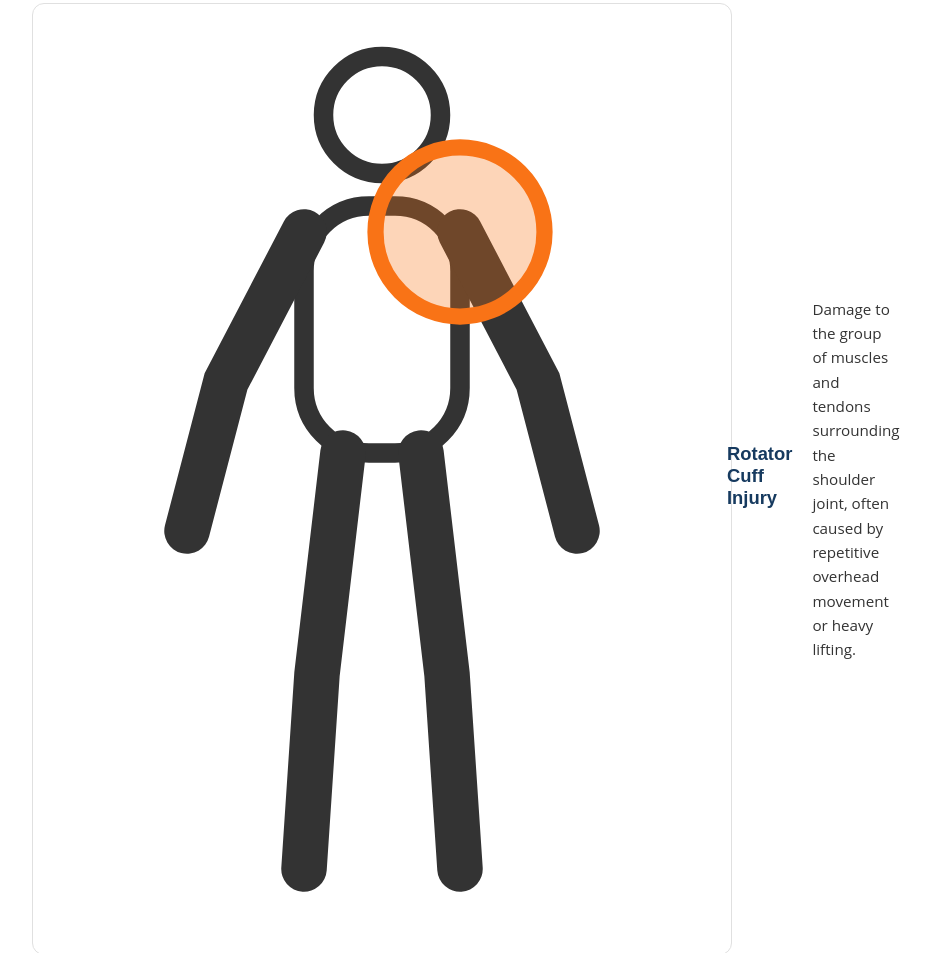
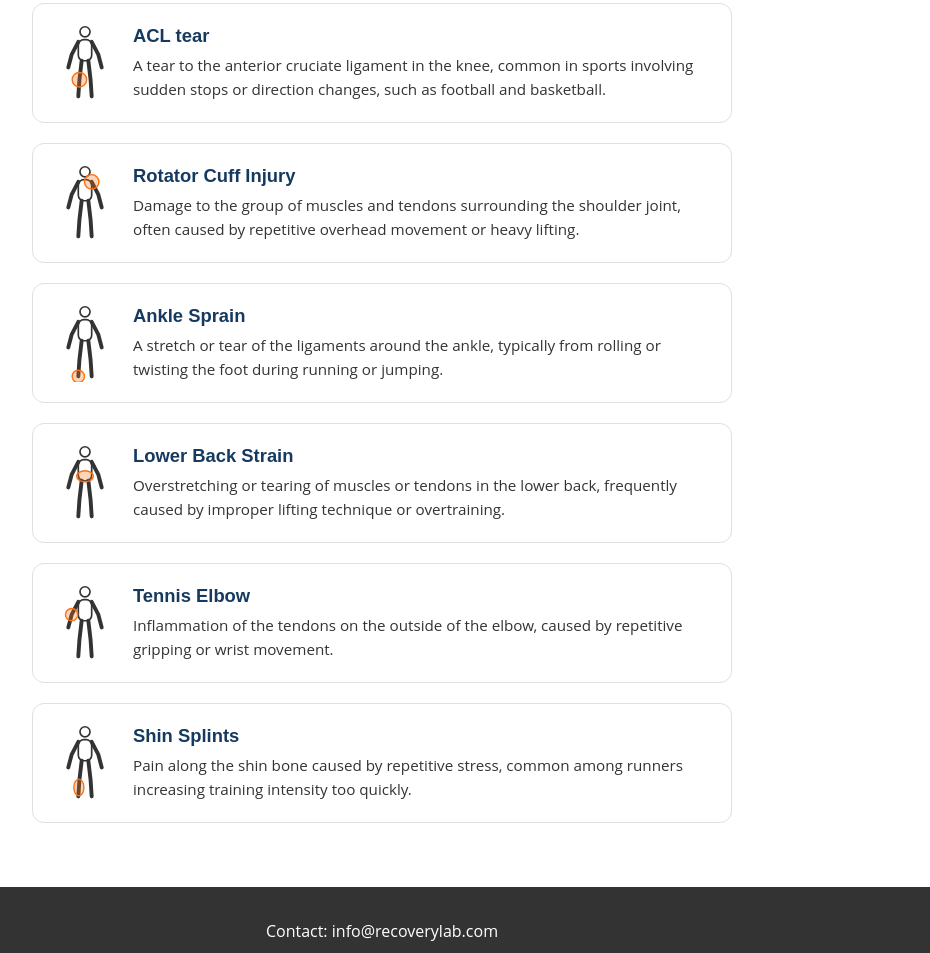
Before and after one commit to s-azzouz/recovery-lab, a plain HTML site: page injury-library.html in a window 1280 px wide. Shown: the part 1273-2226 px from the top of the page, without its empty margins (258-1188 px from the left). Drawn offline with Linux system fonts and the light colour scheme.

Commit message:
Corrected injury image class name mismatch and text wrap for correct flex layout

```diff
--- a/assets/css/style.css
+++ b/assets/css/style.css
@@ -544,6 +544,10 @@ img {
 }
 
 /* ===== Injury Library Images ===== */
+.injury-text {
+  flex: 1;
+  min-width: 0;
+}
 .injury-item {
   display: flex;
   gap: 1.25rem;
--- a/injury-library.html
+++ b/injury-library.html
@@ -47,33 +47,51 @@
             </li>
 
             <li class="injury-item">
-                <img src="assets/images/injury-shoulder.svg" alt="Shoulder icon representing a rotator cuff injury" class="injury-icon">
-                <h3>Rotator Cuff Injury</h3>
-                <p>Damage to the group of muscles and tendons surrounding the shoulder joint, often caused by repetitive overhead movement or heavy lifting.</p>
+    <img src="assets/images/injury-acl.svg" alt="Knee icon representing an ACL tear" class="injury-image">
+    <div class="injury-text">
+        <h3>ACL tear</h3>
+        <p>A tear to the anterior cruciate ligament in the knee, common in sports involving sudden stops or direction changes, such as football and basketball.</p>
+    </div>
 </li>
 
 <li class="injury-item">
-                <img src="assets/images/injury-ankle.svg" alt="Ankle icon representing an ankle sprain" class="injury-icon">
-                <h3>Ankle Sprain</h3>
-                <p>A stretch or tear of the ligaments around the ankle, typically from rolling or twisting the foot during running or jumping.</p>
+    <img src="assets/images/injury-shoulder.svg" alt="Shoulder icon representing a rotator cuff injury" class="injury-image">
+    <div class="injury-text">
+        <h3>Rotator Cuff Injury</h3>
+        <p>Damage to the group of muscles and tendons surrounding the shoulder joint, often caused by repetitive overhead movement or heavy lifting.</p>
+    </div>
 </li>
 
 <li class="injury-item">
-                <img src="assets/images/injury-back.svg" alt="Lower back icon representing a lower back strain" class="injury-icon">
-                <h3>Lower Back Strain</h3>
-                <p>Overstretching or tearing of muscles or tendons in the lower back, frequently caused by improper lifting technique or overtraining.</p>
+    <img src="assets/images/injury-ankle.svg" alt="Ankle icon representing an ankle sprain" class="injury-image">
+    <div class="injury-text">
+        <h3>Ankle Sprain</h3>
+        <p>A stretch or tear of the ligaments around the ankle, typically from rolling or twisting the foot during running or jumping.</p>
+    </div>
 </li>
 
 <li class="injury-item">
-                <img src="assets/images/injury-elbow.svg" alt="Elbow icon representing tennis elbow" class="injury-icon">
-                <h3>Tennis Elbow</h3>
-                <p>Inflammation of the tendons on the outside of the elbow, caused by repetitive gripping or wrist movement.</p>
+    <img src="assets/images/injury-back.svg" alt="Lower back icon representing a lower back strain" class="injury-image">
+    <div class="injury-text">
+        <h3>Lower Back Strain</h3>
+        <p>Overstretching or tearing of muscles or tendons in the lower back, frequently caused by improper lifting technique or overtraining.</p>
+    </div>
 </li>
 
 <li class="injury-item">
-                <img src="assets/images/injury-shin.svg" alt="Shin icon representing shin splints" class="injury-icon">
+    <img src="assets/images/injury-elbow.svg" alt="Elbow icon representing tennis elbow" class="injury-image">
+    <div class="injury-text">
+        <h3>Tennis Elbow</h3>
+        <p>Inflammation of the tendons on the outside of the elbow, caused by repetitive gripping or wrist movement.</p>
+    </div>
+</li>
+
+<li class="injury-item">
+    <img src="assets/images/injury-shin.svg" alt="Shin icon representing shin splints" class="injury-image">
+    <div class="injury-text">
         <h3>Shin Splints</h3>
         <p>Pain along the shin bone caused by repetitive stress, common among runners increasing training intensity too quickly.</p>
+    </div>
 </li>
 
         </ul>
```
Lines whose indentation alone changed are shown as unchanged.
